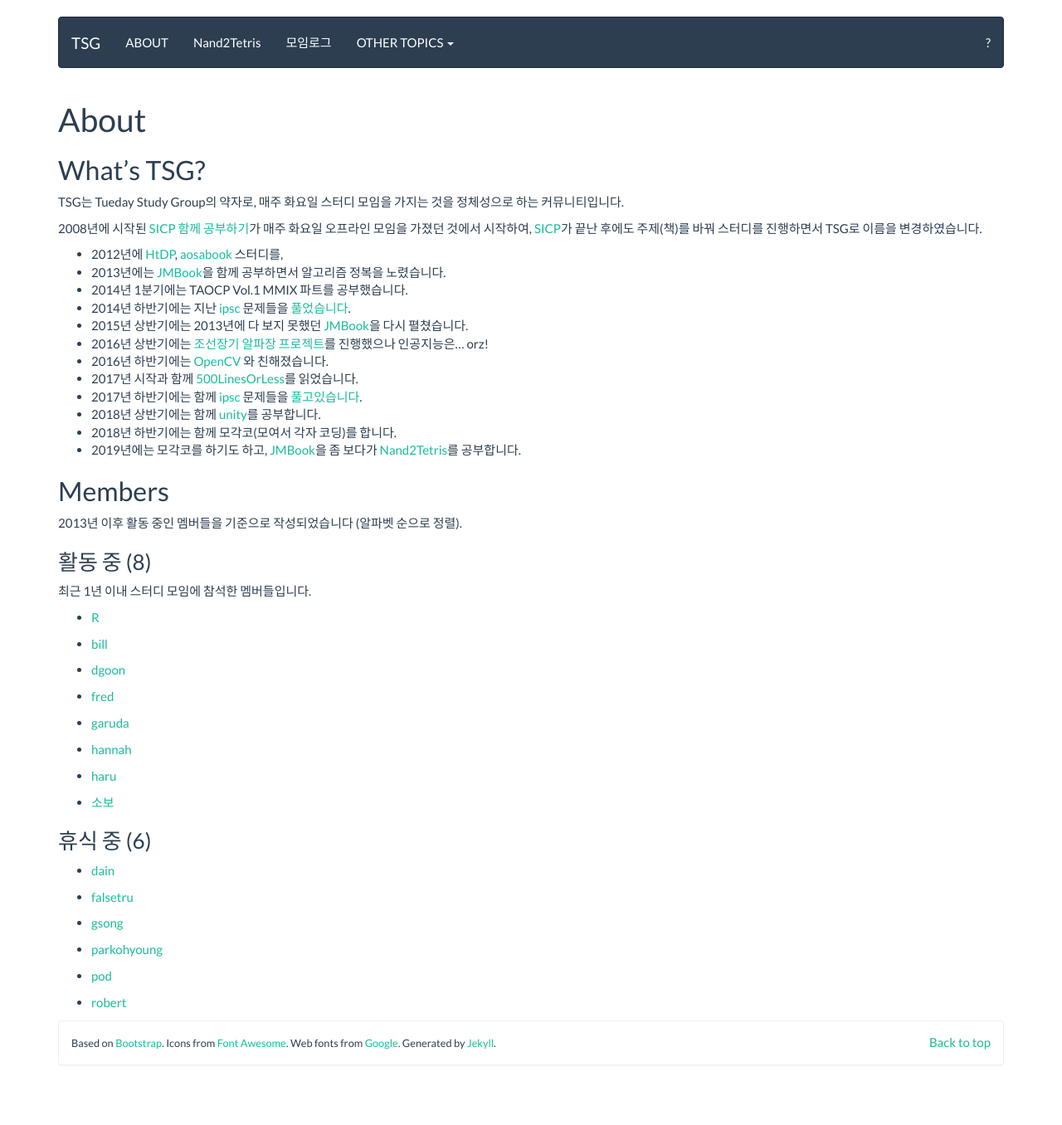
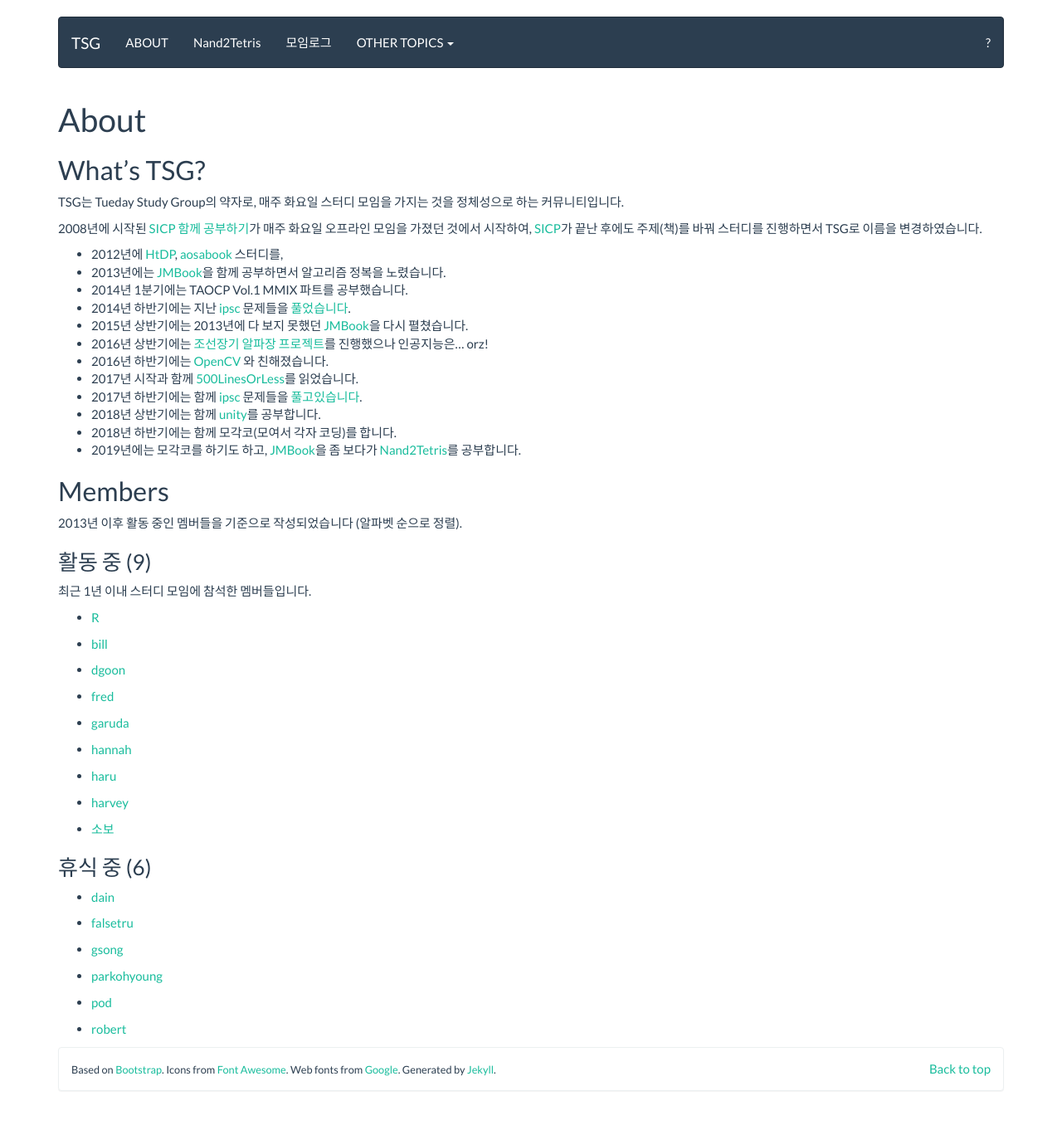
Before and after one commit to tuestudy/tuestudy.github.io, a Jekyll site: the page built from about.md, in a window 1280 px wide. Shown: the whole page at 83% size. Built offline with Jekyll 4.4.1, drawn with Linux system fonts in a browser that asks for light colours; before the commit the page ends 1325 px from its top, so only the background shows below that.

Commit message:
Update members

```diff
--- a/_data/members.yml
+++ b/_data/members.yml
@@ -40,3 +40,6 @@
 - nickname: garuda
   github: hyeonupark
   active: true
+- nickname: harvey
+  github: ChaeMingyun
+  active: true
```
